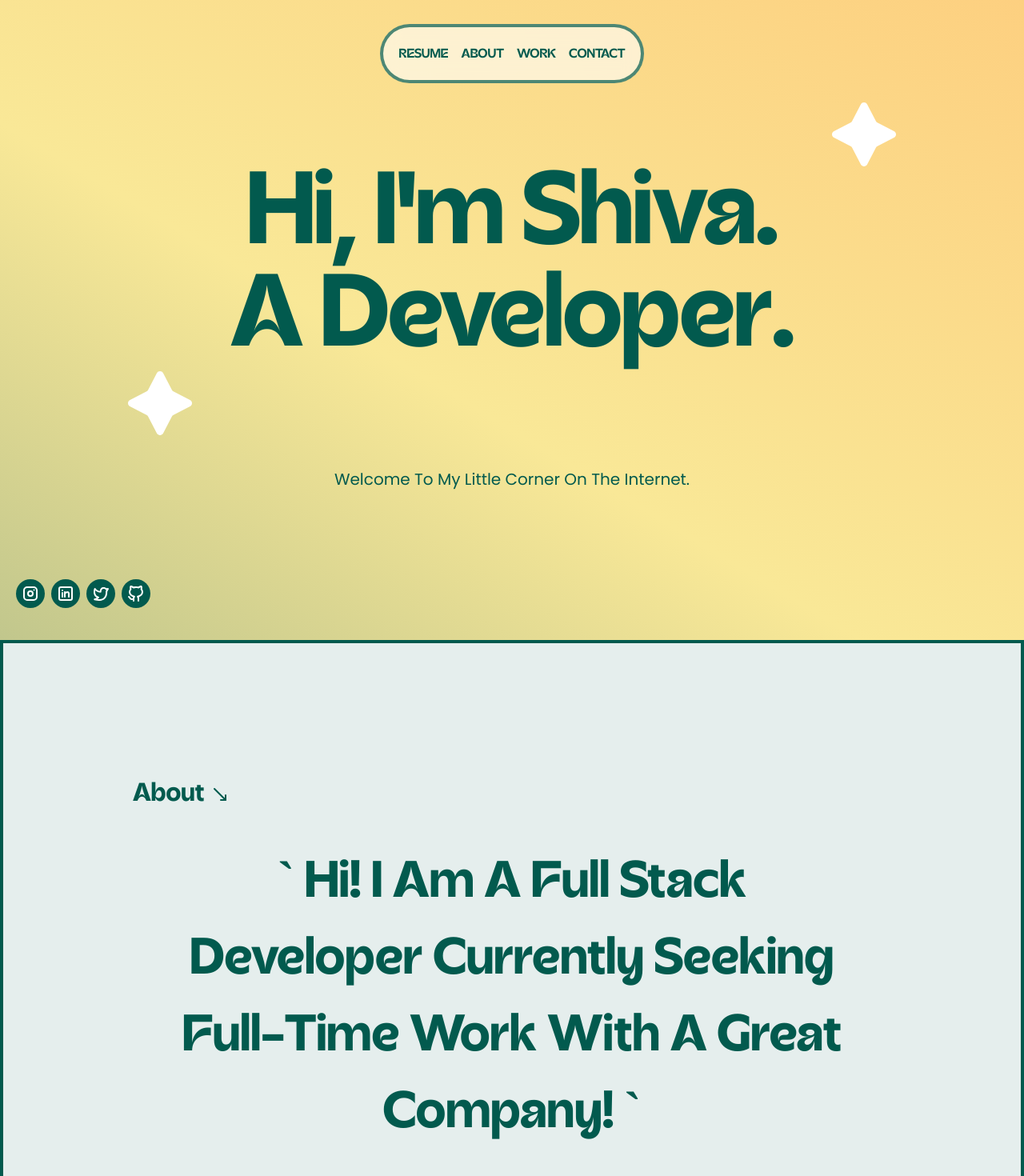
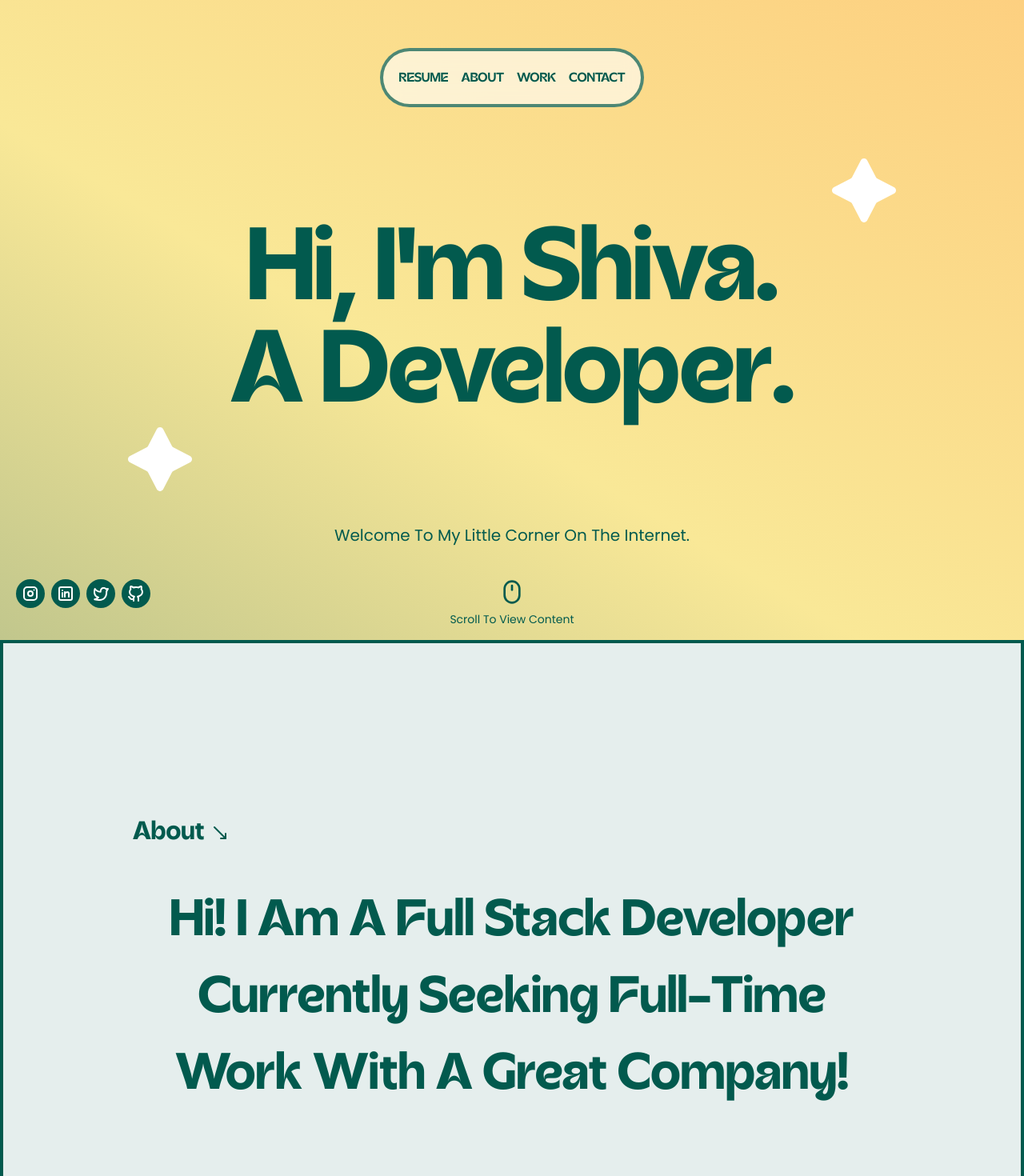
Before and after one commit to shivamyneni/react-portfolio, a React (Create React App) app: page / in a window 1280 px wide. Shown: the top 1470 px of the page at 80% size. Built offline with nearby package versions, Linux system fonts and the light colour scheme; a web font is replaced by a local one.

Commit message:
updated z-index adn padding

```diff
--- a/src/containers/Header.tsx
+++ b/src/containers/Header.tsx
@@ -23,10 +23,10 @@ const Header: React.FC<NavbarProps> = ({ scrollToSection }) => {
 
 	return (
 		<div
-			className={`w-[100vw]  z-1000 top-[30px] flex justify-center
+			className={`w-[100vw] fixed  z-[30] top-[30px] flex justify-center
       }`}>
 			<div
-				className="w-fit mt-[30px] border-[4px] border-opacity-70  border-primary rounded-full flex  xs:py-[15px] sm:py-[15px] md:py-[20px]  items-center xs:px-[20px] sm:px-[20px] justify-center fixed bg-white bg-opacity-60 backdrop-blur-md"
+				className="w-fit mt-[30px] border-[4px] border-opacity-70  border-primary rounded-full flex  xs:py-[15px] sm:py-[15px] md:py-[20px]  items-center xs:px-[20px] sm:px-[20px] justify-center bg-white bg-opacity-60 backdrop-blur-md"
 				ref={navbarRef}>
 				<div className=" z-50 top   relative">
 					<a
--- a/src/containers/Intro.tsx
+++ b/src/containers/Intro.tsx
@@ -5,7 +5,7 @@ import { ScrollTrigger } from "gsap/ScrollTrigger";
 import TextReveal from "components/magicui/text-reveal";
 import Logo from "assets/Images/Logo";
 import SparklesText from "@components/magicui/sparkles-text";
-import { MoveDownRight } from "lucide-react";
+import { Mouse, MoveDownRight } from "lucide-react";
 
 gsap.registerPlugin(ScrollTrigger);
 const Intro = memo(() => {
@@ -71,9 +71,9 @@ const Intro = memo(() => {
 	}, []);
 
 	return (
-		<div className="w-screen flex flex-col h-auto justify-center items-center card IntroMainDiv IntroSection ">
-			<div className="w-screen xs:h-auto sm:h-auto  md:h-screen pt-[8rem]  flex flex-col justify-start items-center gradient-background ">
-				<div className="w-3/4 flex flex-col justify-center items-center">
+		<div className="w-screen flex flex-col h-auto justify-center items-center card IntroMainDiv IntroSection  ">
+			<div className="w-screen xs:h-auto sm:h-auto  md:min-h-screen pt-[8rem]  flex flex-col justify-end items-center gradient-background">
+				<div className="w-3/4 flex flex-col justify-center items-center ">
 					<div
 						className="xs:w-[3em] sm:w-[3em] md:w-[110px] lg:w-[5em] self-end "
 						ref={sparklogoRef}>
@@ -92,12 +92,17 @@ const Intro = memo(() => {
 					</div>
 				</div>
 				<p
-					className="font-Poppins  mt-[40px] mb-[40px]  text-primary xs:text-[16px] sm:text-[16px] md:text-[20px] lg:text-[20px] font-normal capitalize text-center px-[30px]"
+					className="font-Poppins  mt-[40px] mb-[40px]  text-primary xs:text-[16px] sm:text-[16px] md:text-[20px] lg:text-[20px] font-normal capitalize text-center px-[30px] "
 					ref={subtitleRef}>
 					Welcome to my little corner on the internet.
 				</p>
+
+				<Mouse className="text-primary w-8 h-8 mb-2" />
+				<p className="font-Poppins text-sm text-primary mb-4 capitalize">
+					Scroll to View Content
+				</p>
 			</div>
-			<div className="w-screen bg-opacity-10 px-[15%] xs:h-auto sm:h-auto md:h-screen mb-[20px]  aspect-video flex flex-col justify-center items-start bg-primary overflow-hidden  border-[4px] border-primary rounded-b-[50px] mx-[2px]">
+			<div className="w-screen bg-opacity-10 px-[15%] xs:h-auto sm:h-auto  md:h-screen   mb-[20px]  xs:py-[10%] flex flex-col justify-center items-start bg-primary overflow-hidden  border-[4px] border-primary rounded-b-[2%] mx-[2px]">
 				<div className=" flex flex-row justify-center items-center mb-[40px] ml-[-30px] items-self-start xs:mt-[32px] sm:mt-[32px] md:mt-[10px]">
 					<p className="font-Acorn  md:text-[32px] font-bold text-primary ">
 						About
@@ -105,8 +110,8 @@ const Intro = memo(() => {
 					<MoveDownRight className="ml-[8px] text-[48px] text-primary" />
 				</div>
 				<p className="font-Acorn font-bold xs:text-[24px] sm:text-[32px] md:text-[64px] text-center text-primary capitalize quote1 block ">
-					` Hi! I am a full stack developer currently seeking full-time work
-					with a great company! `
+					Hi! I am a full stack developer currently seeking full-time work with
+					a great company!
 				</p>
 			</div>
 		</div>
```
